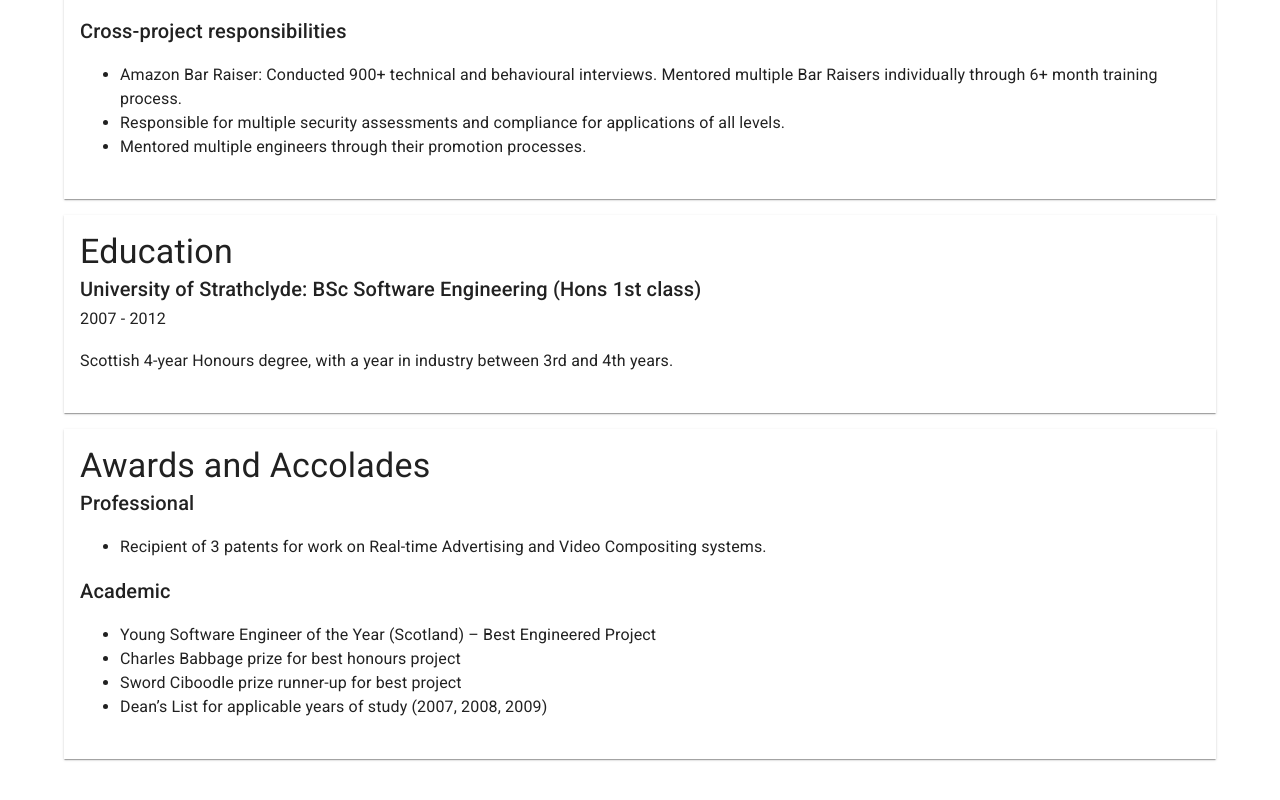
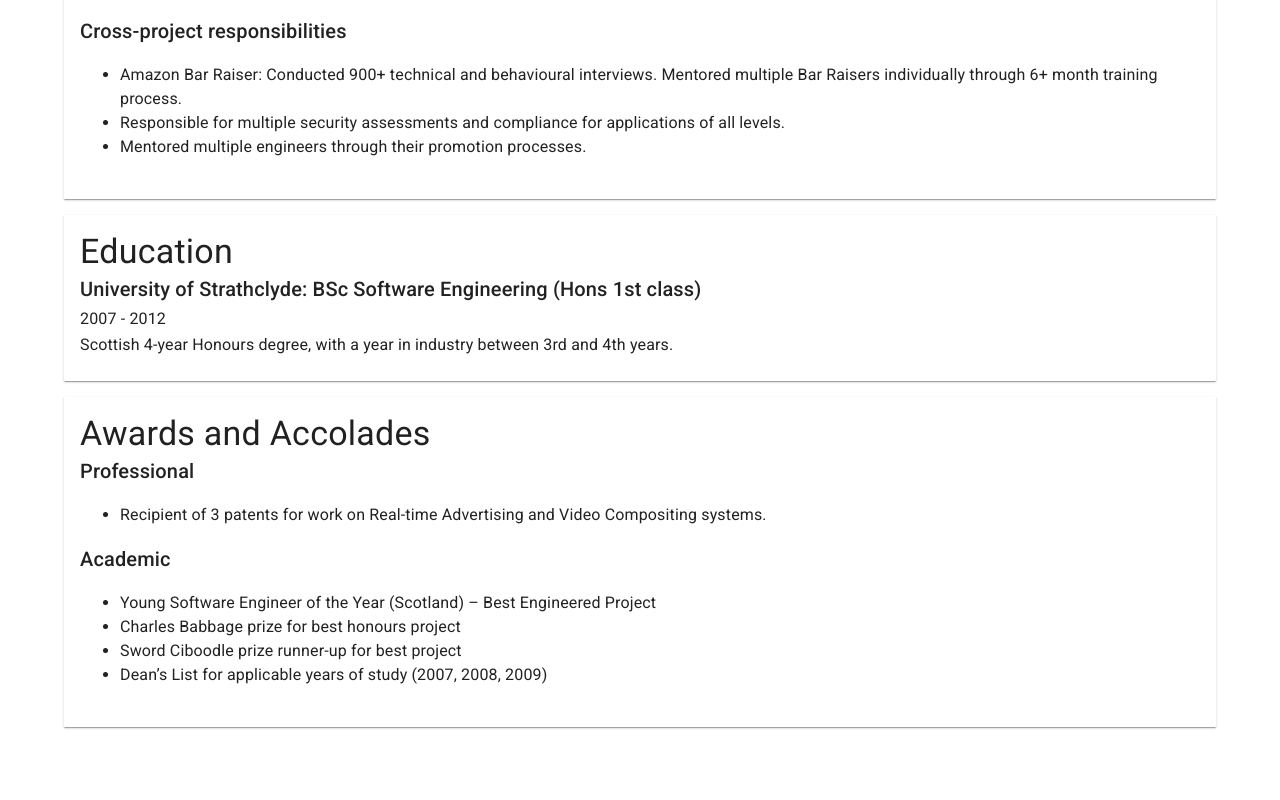
Before and after one commit to FlightOfStairs/flightofstairs.org, a React (Create React App) app in the folder packages/website/: page / in a window 1280 px wide. Shown: the part 1330-2130 px from the top of the page. Built offline with nearby package versions, Linux system fonts and the light colour scheme.

Commit message:
Fix "<p> cannot contain a nested <h4>" and similar issues

```diff
--- a/packages/website/src/App.tsx
+++ b/packages/website/src/App.tsx
@@ -48,7 +48,7 @@ const Job = (props: {
       {props.dates}
     </Typography>
 
-    <Typography variant="body1">{props.children}</Typography>
+    <Typography variant="body1" component="span">{props.children}</Typography>
   </Box>
 );
 
@@ -114,7 +114,7 @@ const PrintPreamble = () => (
       <Typography variant="h4" component="h2">
         {name}
       </Typography>
-      <Typography variant="subtitle1">
+      <Typography variant="subtitle1" component="span">
         <PrintPreambleContact icon={<Link />} details={url} />
         <PrintPreambleContact icon={<EmailOutline />} details={email} />
         <PrintPreambleContact icon={<Github />} details={github} />
@@ -270,10 +270,8 @@ function App() {
         </Typography>
 
         <Typography variant="body1">
-          <p>
             Scottish 4-year Honours degree, with a year in industry between 3rd
             and 4th years.
-          </p>
         </Typography>
       </CvCard>
 
@@ -281,7 +279,7 @@ function App() {
         <Typography variant="h6" component="h3">
           Professional
         </Typography>
-        <Typography variant="body1">
+        <Typography variant="body1" component="span">
           <ul>
             <li>
               Recipient of 3 patents for work on Real-time Advertising and Video
@@ -294,7 +292,7 @@ function App() {
           Academic
         </Typography>
 
-        <Typography variant="body1">
+        <Typography variant="body1" component="span">
           <ul>
             <li>
               Young Software Engineer of the Year (Scotland) – Best Engineered
```
